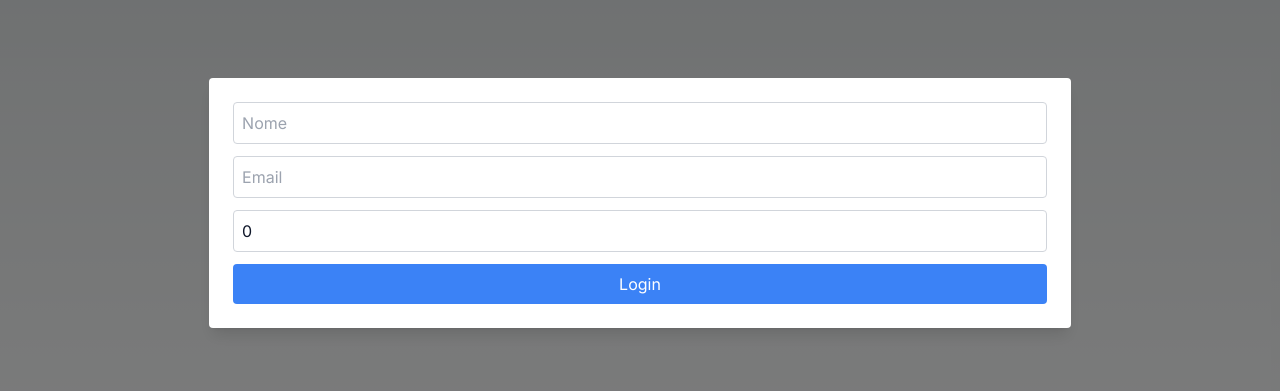
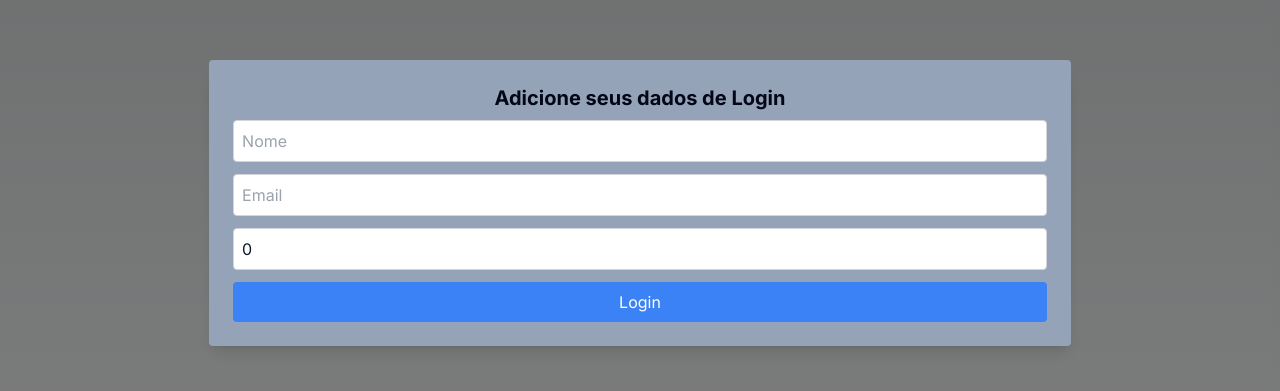
Before and after one commit to GuilhermeBn198/Leilao-centavos-SocketIO, a Next.js app in the folder leilao-legal/: page / in a window 1280 px wide. Shown: the part 197-588 px from the top of the page. Built offline with nearby package versions, Linux system fonts and the light colour scheme; no server answers.

Commit message:
login finished

```diff
--- a/leilao-legal/components/Login.tsx
+++ b/leilao-legal/components/Login.tsx
@@ -31,8 +31,8 @@ const LoginModal: React.FC<LoginModalProps> = ({ onLogin }) => {
 
   return (
     <div className="fixed inset-0 flex items-center justify-center z-50 bg-black bg-opacity-50">
-
-      <form onSubmit={handleSubmit} className="p-6 bg-white rounded shadow-lg ">
+      <form onSubmit={handleSubmit} className="p-6 bg-slate-400 rounded shadow-lg ">
+      <h2 className="text-lg w-full text-center text-slate-950 mb-2"><strong>Adicione seus dados de Login</strong></h2>
         <input
           type="text"
           name="nome_user"
```
